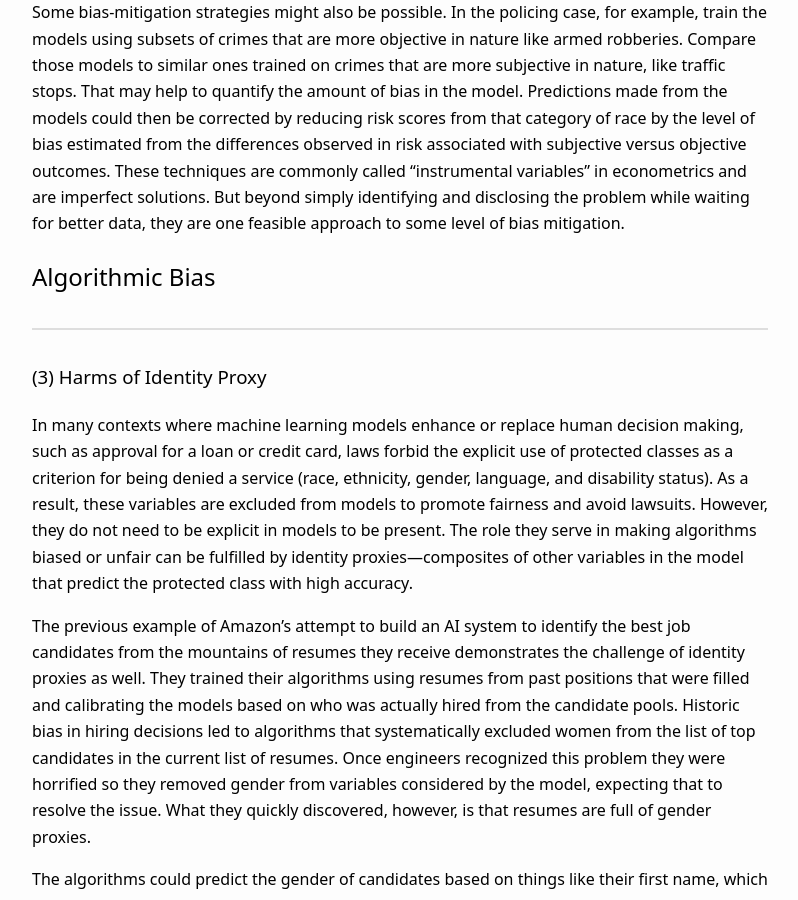
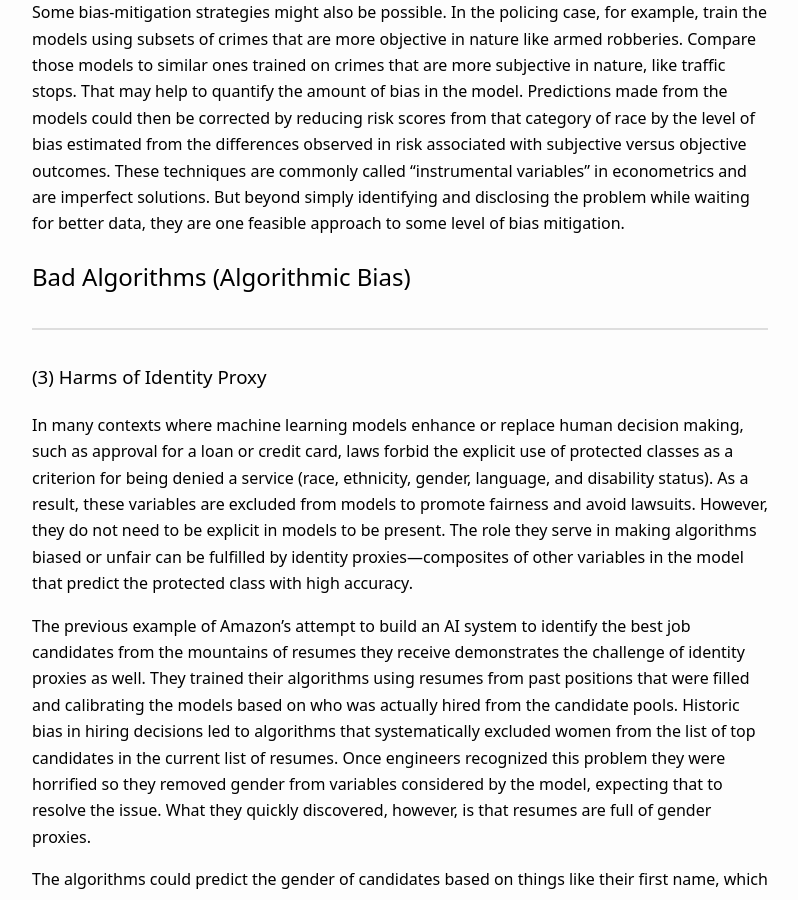
Before and after one commit to lecy/wells-dubois-protocol, a Jekyll site: the page built from index.md, in a window 1280 px wide and 900 px high, scrolled down 3989 px. Shown: the whole window, without its empty margins (240-1038 px from the left). Built offline with Jekyll 4.4.1, drawn with Linux system fonts in a browser that asks for light colours; some of the changed text lies outside the part shown.

Commit message:
Update index.md

```diff
--- a/index.md
+++ b/index.md
@@ -58,7 +58,7 @@ It is usually not possible to fix the data. Once bias gets baked into the data,
 
 Some bias-mitigation strategies might also be possible. In the policing case, for example, train the models using subsets of crimes that are more objective in nature like armed robberies. Compare those models to similar ones trained on crimes that are more subjective in nature, like traffic stops. That may help to quantify the amount of bias in the model. Predictions made from the models could then be corrected by reducing risk scores from that category of race by the level of bias estimated from the differences observed in risk associated with subjective versus objective outcomes. These techniques are commonly called “instrumental variables” in econometrics and are imperfect solutions. But beyond simply identifying and disclosing the problem while waiting for better data, they are one feasible approach to some level of bias mitigation.
 
-## Algorithmic Bias
+## Bad Algorithms (Algorithmic Bias)
 
 ------------
 
@@ -104,7 +104,7 @@ Models become misfits when they are optimized by minimizing the wrong type of er
 
 Harms of Misfit Models Mitigation: The ML community has developed many practices like cross-fold validation to avoid over-fitting and has evolved an ethos of valuing simple models or assemblages of simpler models that offer insights to experts and decision-makers over black-box oracles.
 
-## Human Intent
+## Bad People (Human Intent)
 
 ------------
 
```
